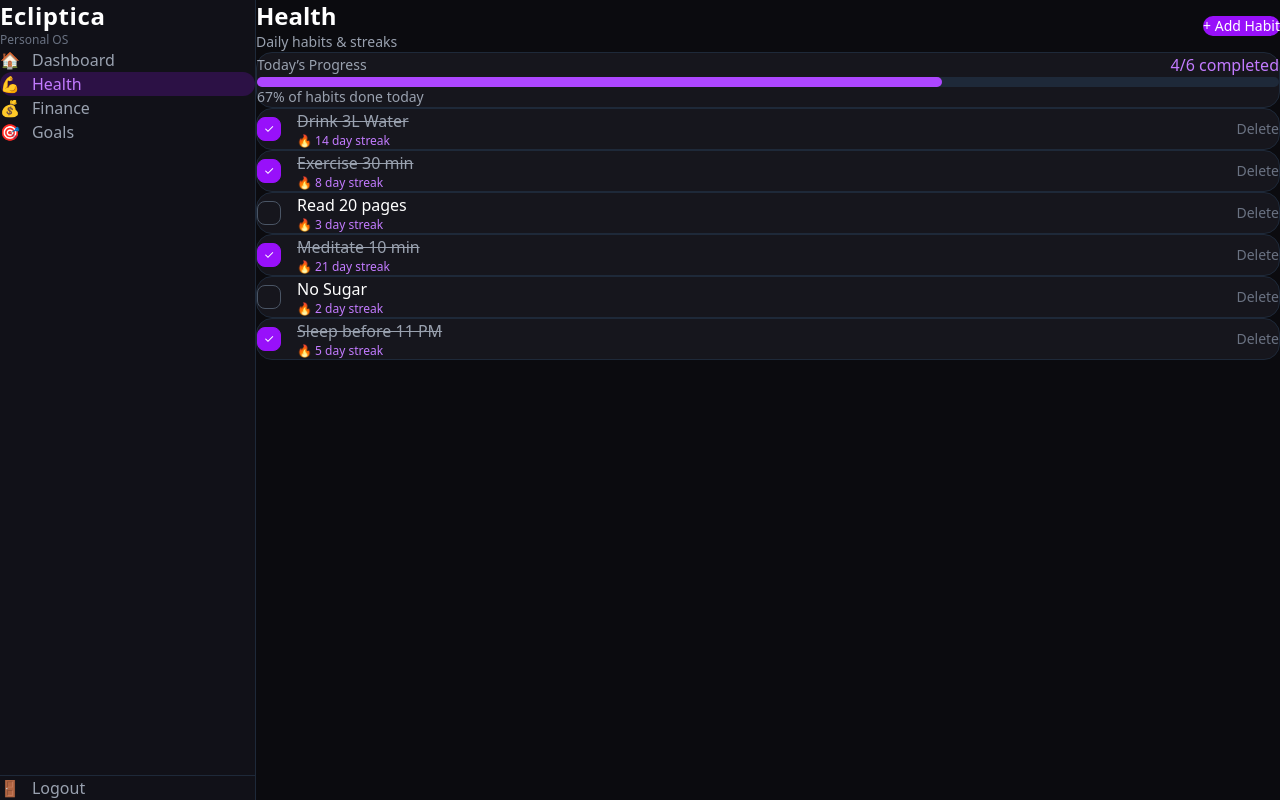
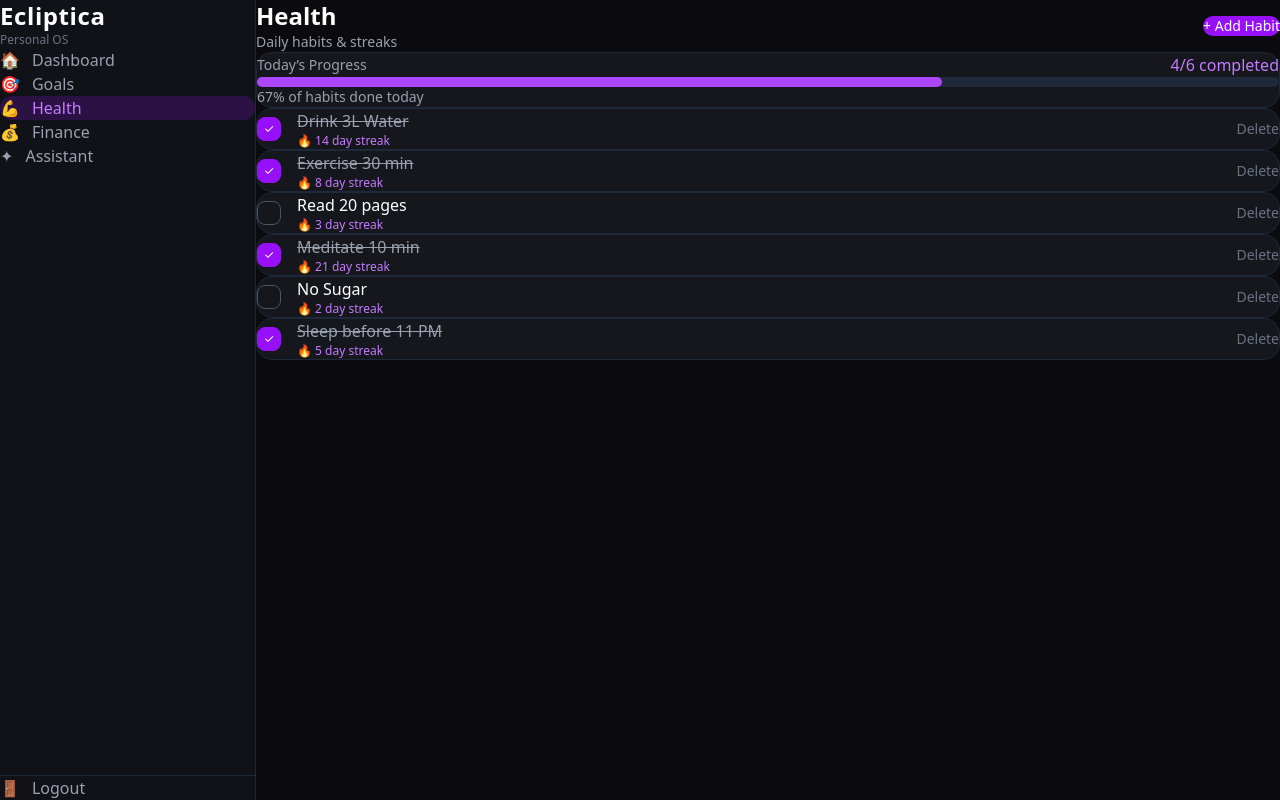
Before and after one commit to sneh777a/ecliptica, a React (Vite) app in the folder frontend/: page /health in a window 1280 px wide. Built offline with nearby package versions, Linux system fonts and the light colour scheme.

Commit message:
Update Layout.jsx

```diff
--- a/frontend/src/components/Layout.jsx
+++ b/frontend/src/components/Layout.jsx
@@ -4,7 +4,7 @@ export default function Layout() {
   const navigate = useNavigate();
 
   const handleLogout = () => {
-    // Later we will clear the token
+    localStorage.removeItem("token");
     navigate("/login");
   };
 
@@ -17,7 +17,6 @@ export default function Layout() {
 
   return (
     <div className="min-h-screen bg-[#0b0b0f] text-white flex">
-      {/* Sidebar */}
       <aside className="w-64 bg-[#111118] border-r border-gray-800 p-5 flex flex-col">
         <div className="mb-10">
           <h1 className="text-2xl font-bold tracking-wide">Ecliptica</h1>
@@ -28,14 +27,17 @@ export default function Layout() {
           <NavLink to="/dashboard" className={linkClass}>
             <span>🏠</span> Dashboard
           </NavLink>
+          <NavLink to="/goals" className={linkClass}>
+            <span>🎯</span> Goals
+          </NavLink>
           <NavLink to="/health" className={linkClass}>
             <span>💪</span> Health
           </NavLink>
           <NavLink to="/finance" className={linkClass}>
             <span>💰</span> Finance
           </NavLink>
-          <NavLink to="/goals" className={linkClass}>
-            <span>🎯</span> Goals
+          <NavLink to="/assistant" className={linkClass}>
+            <span>✦</span> Assistant
           </NavLink>
         </nav>
 
@@ -49,7 +51,6 @@ export default function Layout() {
         </div>
       </aside>
 
-      {/* Main Content */}
       <main className="flex-1 p-8 overflow-auto">
         <Outlet />
       </main>
```
